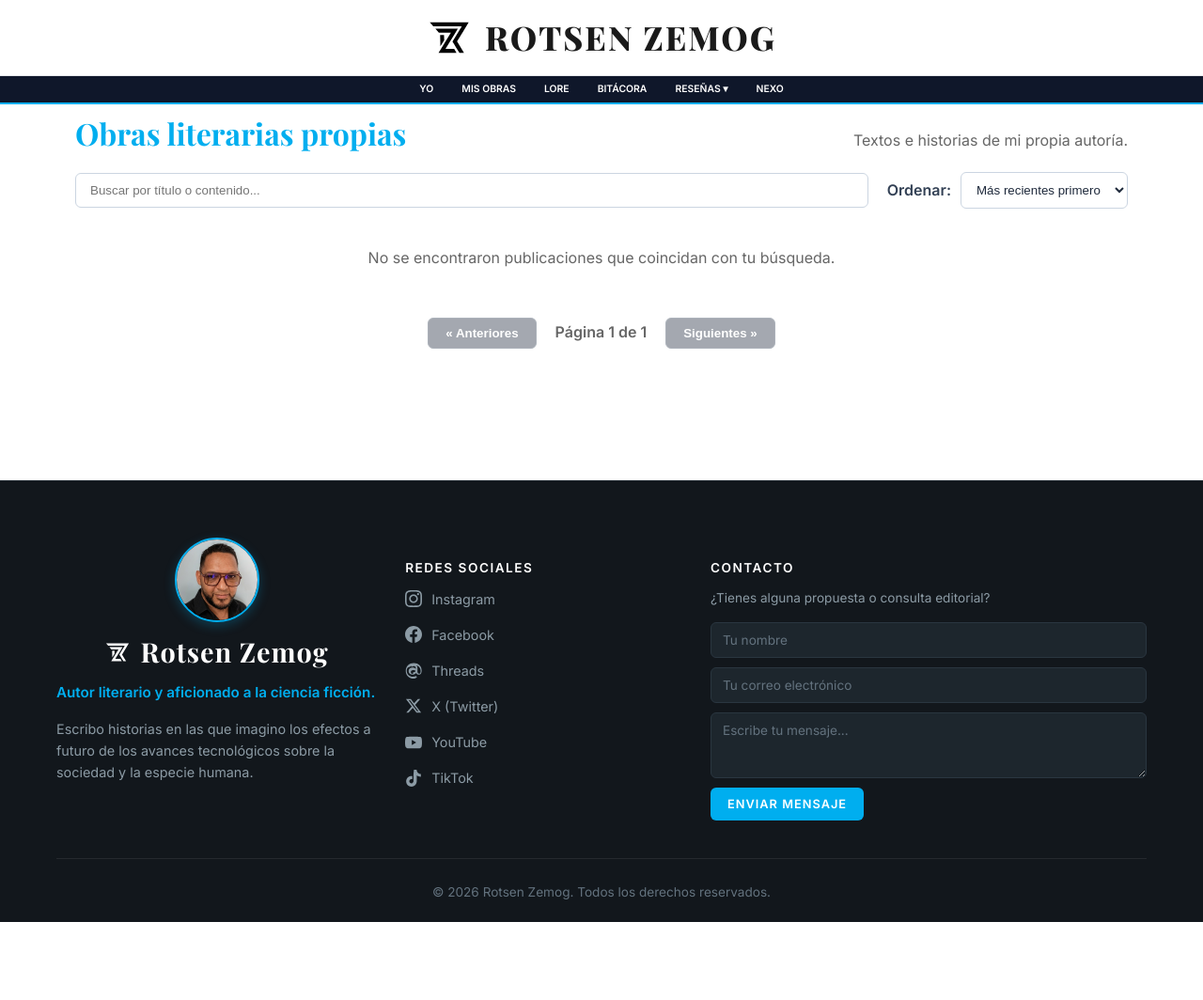
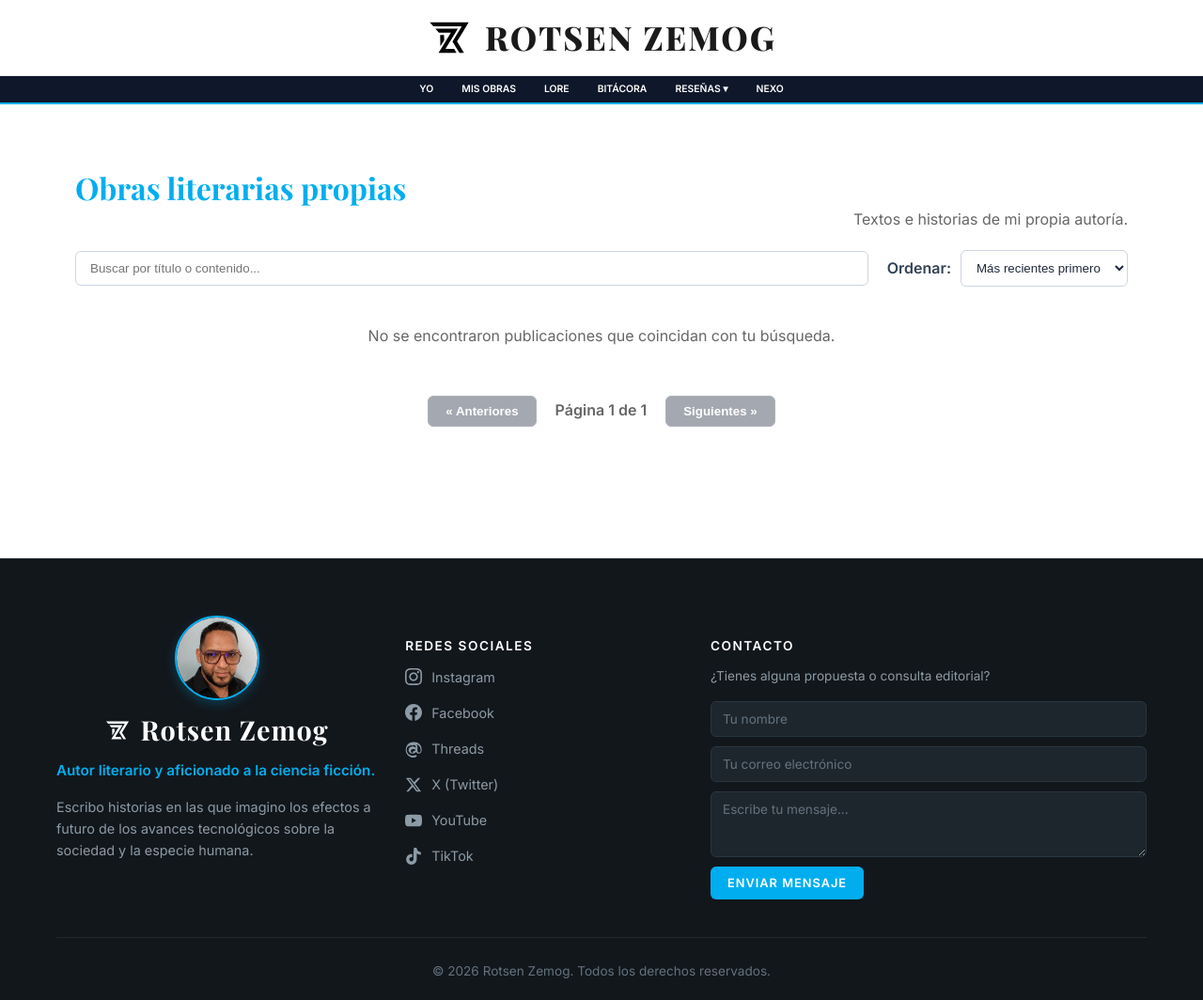
Before and after one commit to rotsenzemog/rotsenzemog.github.io, a Jekyll site: the page built from pages/mis-obras.md, in a window 1280 px wide. Shown: the whole page at 94% size. Built offline with Jekyll 4.4.1, drawn with Linux system fonts in a browser that asks for light colours; before the commit the page ends 981 px from its top, so only the background shows below that.

Commit message:
Comment out margin in section-title CSS
Comment out margin property in section-title.

```diff
--- a/assets/css/main.css
+++ b/assets/css/main.css
@@ -291,7 +291,7 @@ a {
 .section-title {
   font-family: var(--font-serif);
   font-size: 2rem;
-  margin: 0;
+  /* margin: 0; */
 }
 
 .section-link {
```
